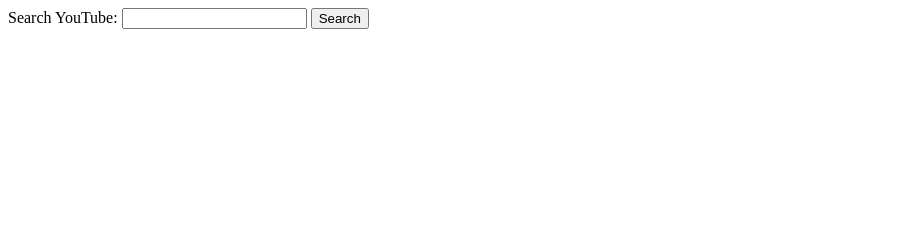
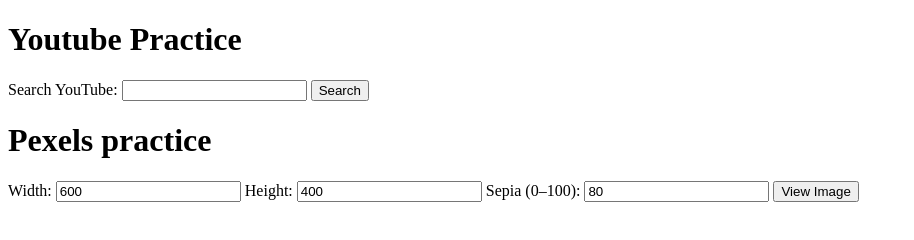
Before and after one commit to sallymarie-dev/my-search-params, a plain HTML site: page index.html in a window 1280 px wide. Shown: the whole page, without its empty margins (0-914 px from the left). Drawn offline with Linux system fonts and the light colour scheme.

Commit message:
practice

```diff
--- a/index.html
+++ b/index.html
@@ -1,5 +1,32 @@
-<form action="https://www.youtube.com/results" method="GET">
-  <label for="search">Search YouTube:</label>
-  <input type="text" name="search_query" id="search">
-  <button type="submit">Search</button>
-</form>
+<!DOCTYPE html>
+<html lang="en">
+  <head>
+    <meta charset="UTF-8" />
+    <meta name="viewport" content="width=device-width, initial-scale=1.0" />
+    <title>Document</title>
+  </head>
+  <body>
+    <h1>Youtube Practice</h1>
+    <form action="https://www.youtube.com/results" method="GET">
+      <label for="search">Search YouTube:</label>
+      <input type="text" name="search_query" id="search" />
+      <button type="submit">Search</button>
+    </form>
+    <h1>Pexels practice</h1>
+    <form
+      action="https://images.pexels.com/photos/3184402/pexels-photo-3184402.jpeg"
+      method="GET"
+    >
+      <label for="w">Width:</label>
+      <input type="number" name="w" id="w" value="600" />
+
+      <label for="h">Height:</label>
+      <input type="number" name="h" id="h" value="400" />
+
+      <label for="sepia">Sepia (0–100):</label>
+      <input type="text" name="sepia" id="sepia" value="80" />
+
+      <button type="submit">View Image</button>
+    </form>
+  </body>
+</html>
```
